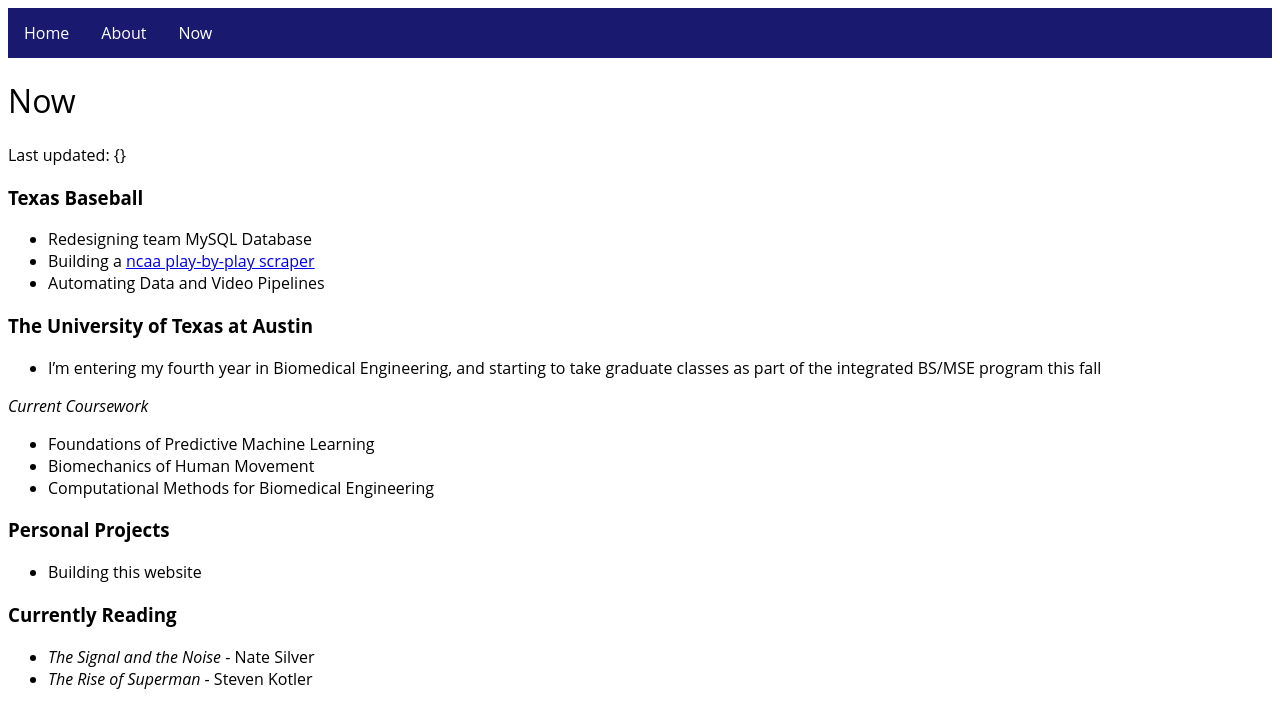
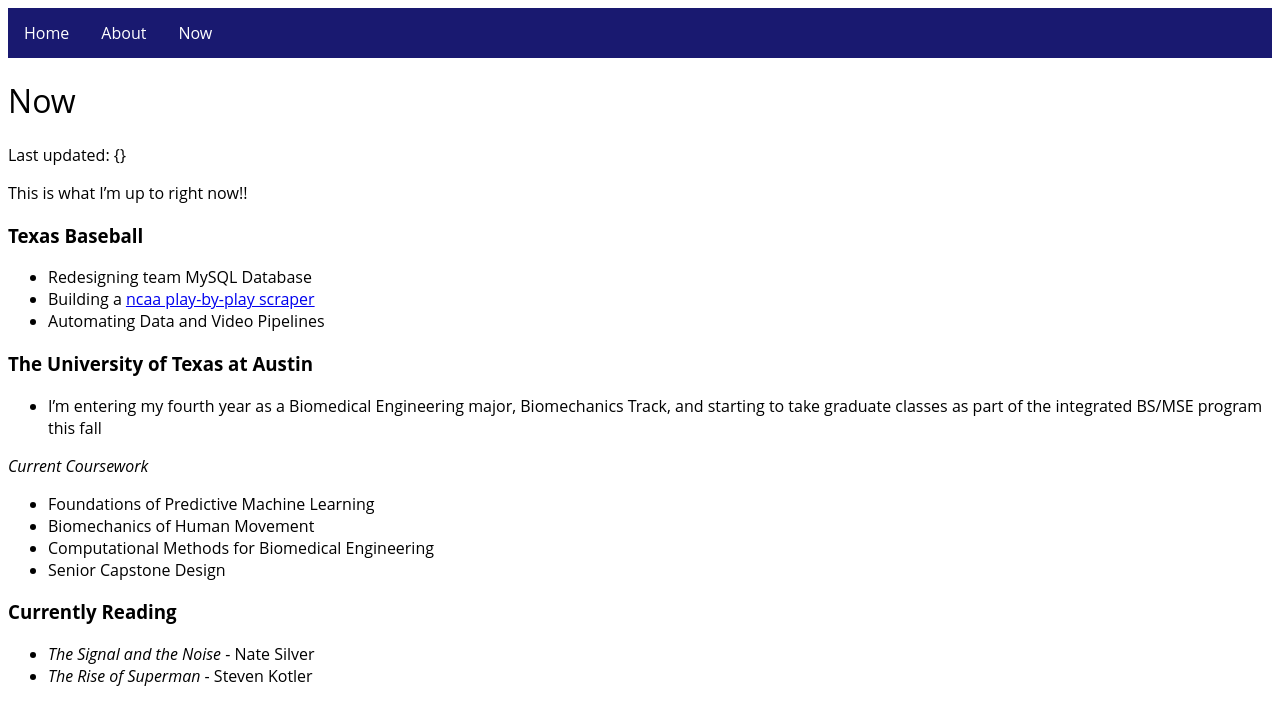
Before and after one commit to milesok/milesok.github.io, a Jekyll site: the page built from pages/now.md, in a window 1280 px wide. Shown: the top 728 px of the page. Built offline with Jekyll 4.4.1, drawn with Linux system fonts in a browser that asks for light colours; a file with an impossible date is left out.

Commit message:
Update now.md

```diff
--- a/pages/now.md
+++ b/pages/now.md
@@ -6,21 +6,22 @@ date: {}
 published: true
 ---
 Last updated: {{%page.date%}}
+
+This is what I'm up to right now!!
+
 ### Texas Baseball
 - Redesigning team MySQL Database
 - Building a [ncaa play-by-play scraper](https://github.com/milesok/pbpy/)
 - Automating Data and Video Pipelines
 
 ### The University of Texas at Austin
-- I'm entering my fourth year in Biomedical Engineering, and starting to take graduate classes as part of the integrated BS/MSE program this fall
+- I'm entering my fourth year as a Biomedical Engineering major, Biomechanics Track, and starting to take graduate classes as part of the integrated BS/MSE program this fall
 
 *Current Coursework*
 - Foundations of Predictive Machine Learning
 - Biomechanics of Human Movement
 - Computational Methods for Biomedical Engineering
-
-### Personal Projects
-- Building this website
+- Senior Capstone Design
 
 ### Currently Reading
 - *The Signal and the Noise* - Nate Silver
```
